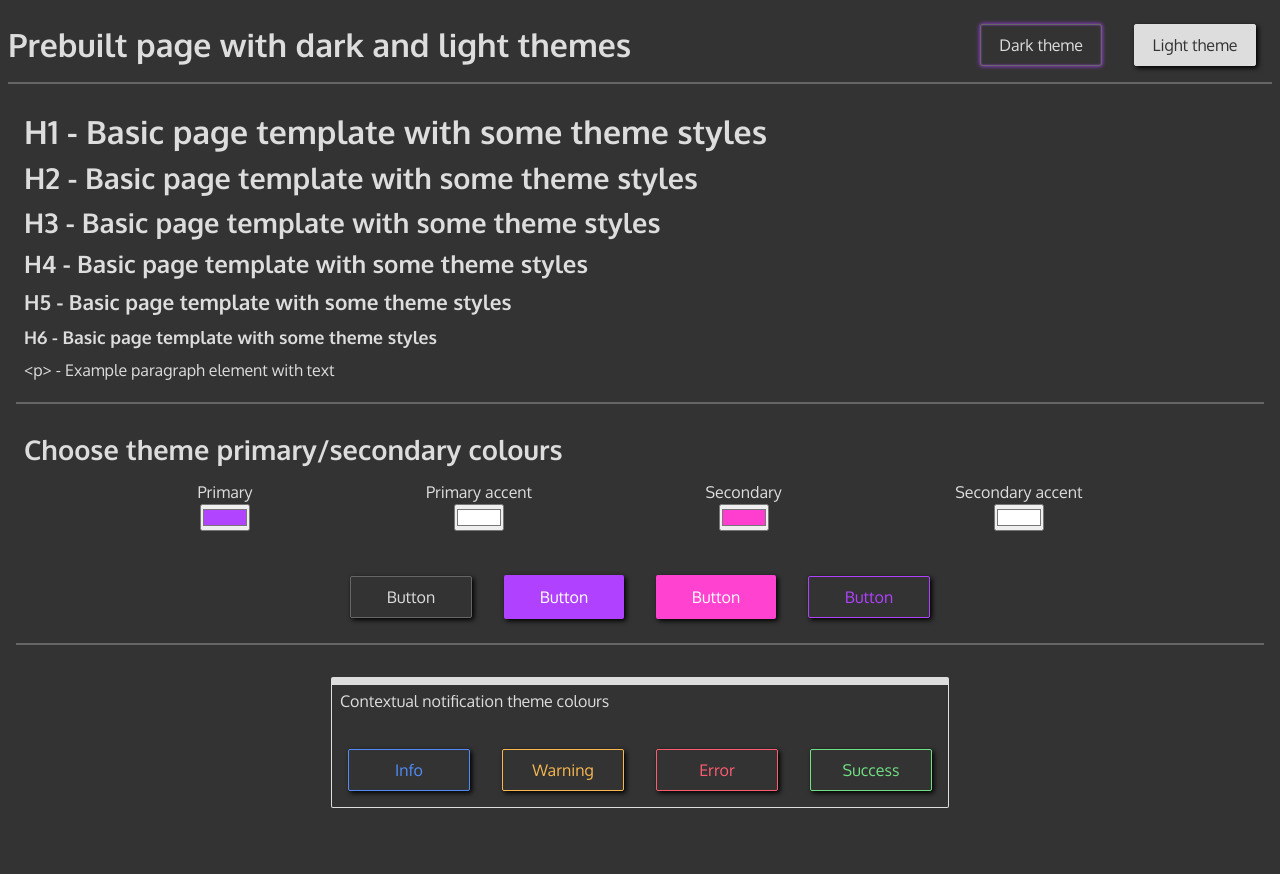
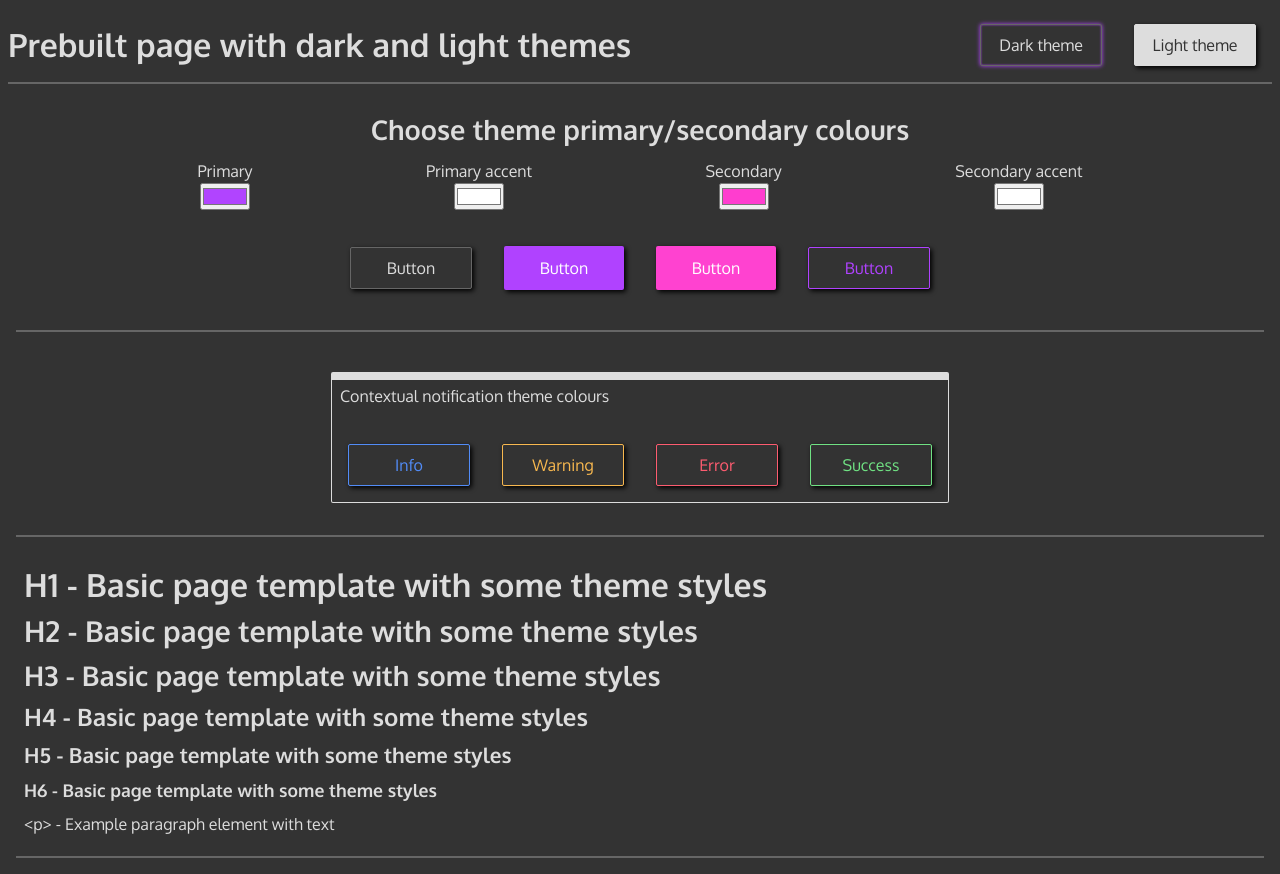
Before and after one commit to neon-inkblast/basic-page-template, a plain HTML site: page _template/demo/demo.html in a window 1280 px wide. Before the commit the page ends 832 px from the top, so only its background shows below. Drawn offline with Linux system fonts and the light colour scheme.

Commit message:
Improve demo files with small UX adjustments
Move text example to bottom of page
Section border bottom rather than class

```diff
--- a/_template/demo/demo.css
+++ b/_template/demo/demo.css
@@ -30,11 +30,11 @@ nav.flex-row {
   justify-content: flex-start;
 }
 
-nav h1 {
+nav header {
   flex: 1 1 auto;
 }
 
-.bottom-line {
+section {
   border-bottom: 2px solid var(--c-border);
 }
 
@@ -42,7 +42,7 @@ nav h1 {
   border: 1px solid;
   border-top: 8px solid;
   border-radius: var(--border-radius);
-  margin-top: var(--space-2);
+  margin: var(--space-3) auto;
 }
 
 .color-label,
--- a/_template/demo/demo.html
+++ b/_template/demo/demo.html
@@ -1,6 +1,5 @@
 <!DOCTYPE html>
 <html lang="en">
-
   <head>
     <!-- Meta tags -->
     <meta charset="utf-8" />
@@ -15,9 +14,9 @@
     <link rel="icon" href="./faviron-48.png" sizes="48x48" type="image/png" />
 
     <!-- Loading Google fonts -->
-  <link rel="preconnect" href="https://fonts.googleapis.com">
-  <link rel="preconnect" href="https://fonts.gstatic.com" crossorigin>
-  <link href="https://fonts.googleapis.com/css2?family=Oxygen:wght@300;400;700&display=swap" rel="stylesheet">
+    <link rel="preconnect" href="https://fonts.googleapis.com" />
+    <link rel="preconnect" href="https://fonts.gstatic.com" crossorigin />
+    <link href="https://fonts.googleapis.com/css2?family=Oxygen:wght@300;400;700&display=swap" rel="stylesheet" />
 
     <!-- CSS files -->
     <link rel="stylesheet" href="../../assets/css/reset.css" />
@@ -31,15 +30,62 @@
     <script src="../../assets/js/script.js" defer></script>
   </head>
 
-<body class="dark">
-  <main class="pad">
-    <nav class="flex-row bottom-line" style="justify-content: flex-end;">
+  <body class="dark pad">
+    <!-- Header and dark/light switcher -->
+    <section>
+      <nav class="flex-row" style="justify-content: flex-start">
+        <header>
           <h1>Prebuilt page with dark and light themes</h1>
-      <button class="btn  dark-btn active">Dark theme</button>
+        </header>
+        <button class="btn dark-btn active">Dark theme</button>
         <button class="btn btn-inverse light-btn">Light theme</button>
       </nav>
+    </section>
 
-    <header class="margin pad bottom-line">
+    <main>
+      <!-- Theme colour examples and tester -->
+      <section class="margin pad">
+        <h3 style="text-align: center">Choose theme primary/secondary colours</h3>
+        <div class="flex-row" style="justify-content: space-evenly">
+          <div>
+            <label class="color-label" for="primary">Primary</label>
+            <input class="color-input" name="primary" type="color" value="#b144ff" />
+          </div>
+          <div>
+            <label class="color-label" for="primary-accent">Primary accent</label>
+            <input class="color-input" name="primary-accent" type="color" value="#ffffff" />
+          </div>
+          <div>
+            <label class="color-label" for="secondary">Secondary</label>
+            <input class="color-input" name="secondary" type="color" value="#ff3dcf" />
+          </div>
+          <div>
+            <label class="color-label" for="secondary-accent">Secondary accent</label>
+            <input class="color-input" name="secondary-accent" type="color" value="#ffffff" />
+          </div>
+        </div>
+        <div class="margin pad flex-row">
+          <button class="btn">Button</button>
+          <button class="btn btn-primary">Button</button>
+          <button class="btn btn-secondary">Button</button>
+          <button class="btn btn-tertiary">Button</button>
+        </div>
+      </section>
+
+      <!-- Contextual colour examples -->
+      <section class="margin pad flex-row">
+        <div class="notification-box">
+          <p class="pad">Contextual notification theme colours</p>
+          <div class="flex-row" style="justify-content: space-evenly">
+            <button class="btn info">Info</button>
+            <button class="btn warning">Warning</button>
+            <button class="btn error">Error</button>
+            <button class="btn success">Success</button>
+          </div>
+        </div>
+      </section>
+      <!-- Text examples -->
+      <section class="margin pad">
         <h1>H1 - Basic page template with some theme styles</h1>
         <h2>H2 - Basic page template with some theme styles</h2>
         <h3>H3 - Basic page template with some theme styles</h3>
@@ -47,50 +93,7 @@
         <h5>H5 - Basic page template with some theme styles</h5>
         <h6>H6 - Basic page template with some theme styles</h6>
         <p>&lt;p&gt; - Example paragraph element with text</p>
-    </header>
-
-    <section class="margin pad">
-      <h3>Choose theme primary/secondary colours</h3>
-      <div class="flex-row" style="justify-content: space-evenly;">
-        <div>
-          <label class="color-label" for="primary">Primary</label>
-          <input class="color-input" name="primary" type="color" value="#b144ff">
-        </div>
-        <div>
-          <label class="color-label" for="primary-accent">Primary accent</label>
-          <input class="color-input" name="primary-accent" type="color" value="#ffffff">
-        </div>
-        <div>
-          <label class="color-label" for="secondary">Secondary</label>
-          <input class="color-input" name="secondary" type="color" value="#ff3dcf">
-        </div>
-        <div>
-          <label class="color-label" for="secondary-accent">Secondary accent</label>
-          <input class="color-input" name="secondary-accent" type="color" value="#ffffff">
-        </div>
-    </div>
       </section>
-    <div class="margin pad flex-row bottom-line">
-      <button class="btn">Button</button>
-      <button class="btn btn-primary">Button</button>
-      <button class="btn btn-secondary">Button</button>
-      <button class="btn btn-tertiary">Button</button>
-    </div>
-
-    <div class="margin pad flex-row">
-      <div class="notification-box">
-        <p class="pad">
-          Contextual notification theme colours
-        </p>
-        <div class="flex-row" style="justify-content: space-evenly;">
-          <button class="btn info">Info</button>
-          <button class="btn warning">Warning</button>
-          <button class="btn error">Error</button>
-          <button class="btn success">Success</button>
-        </div>
-      </div>
-    </div>
     </main>
   </body>
-
 </html>
--- a/_template/demo/demo.js
+++ b/_template/demo/demo.js
@@ -15,6 +15,7 @@
 
         darkBtn.classList.remove("btn-inverse");
         darkBtn.classList.add("active");
+
         lightBtn.classList.add("btn-inverse");
         lightBtn.classList.remove("active");
     });
@@ -25,12 +26,15 @@
 
         darkBtn.classList.add("btn-inverse");
         darkBtn.classList.remove("active");
+
         lightBtn.classList.remove("btn-inverse");
         lightBtn.classList.add("active");
     });
 
     // contextual labels
-    const notifyFn = (type) => () => document.querySelector(".notification-box").setAttribute("class", `notification-box ${type}`);
+    const notifyFn = (type) => () => {
+        document.querySelector(".notification-box").setAttribute("class", `notification-box ${type}`);
+    };
 
     infoBtn.addEventListener("click", notifyFn("info"));
     successBtn.addEventListener("click", notifyFn("success"));
@@ -38,7 +42,6 @@
     errorBtn.addEventListener("click", notifyFn("error"));
 
     // color pickers
-
     Array.from(colorPickers).forEach((picker) => {
         picker.addEventListener("change" ,() => {
             document.documentElement.style.setProperty("--c-primary", colorPickers[0].value);
```
Also changed, not shown: index.html (line endings or trailing spaces), 1 other file. Lines whose indentation alone changed are shown as unchanged.
